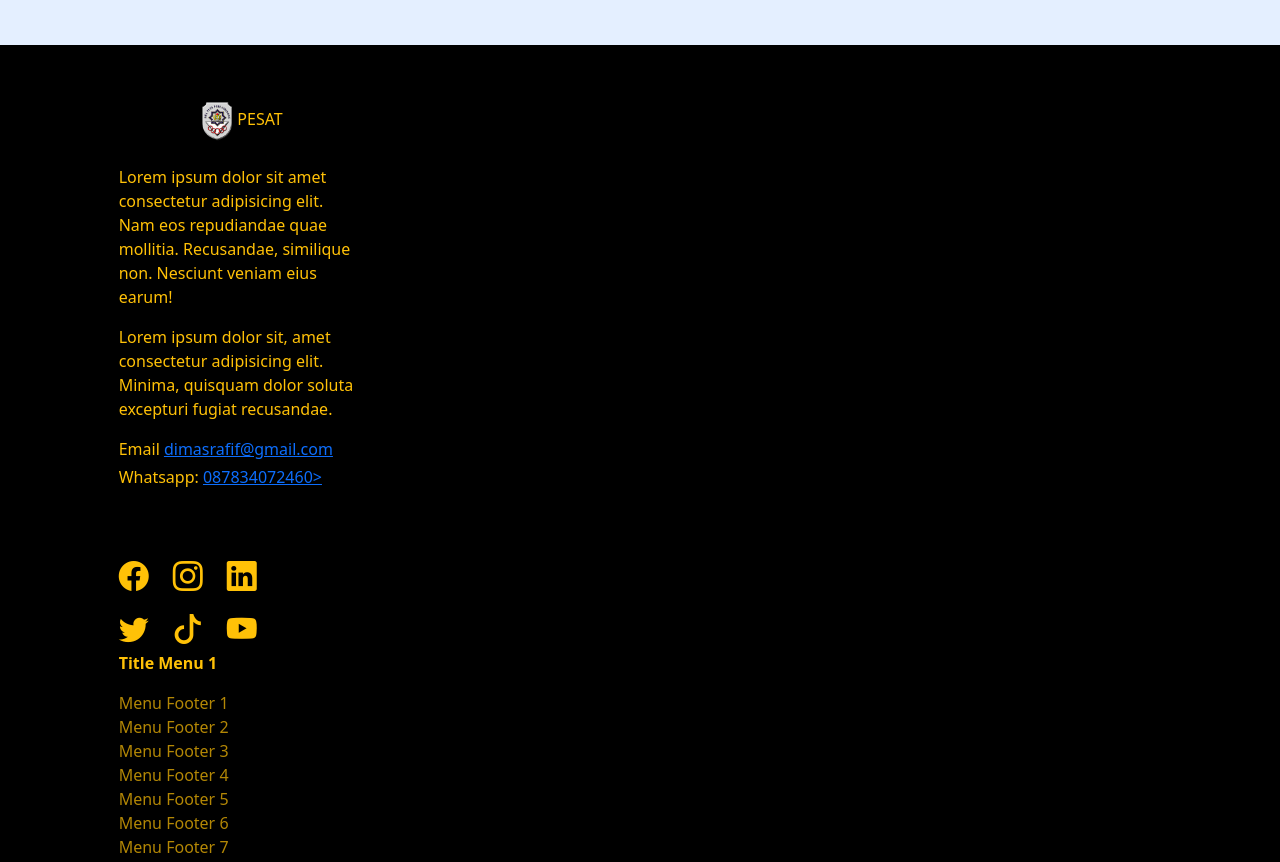
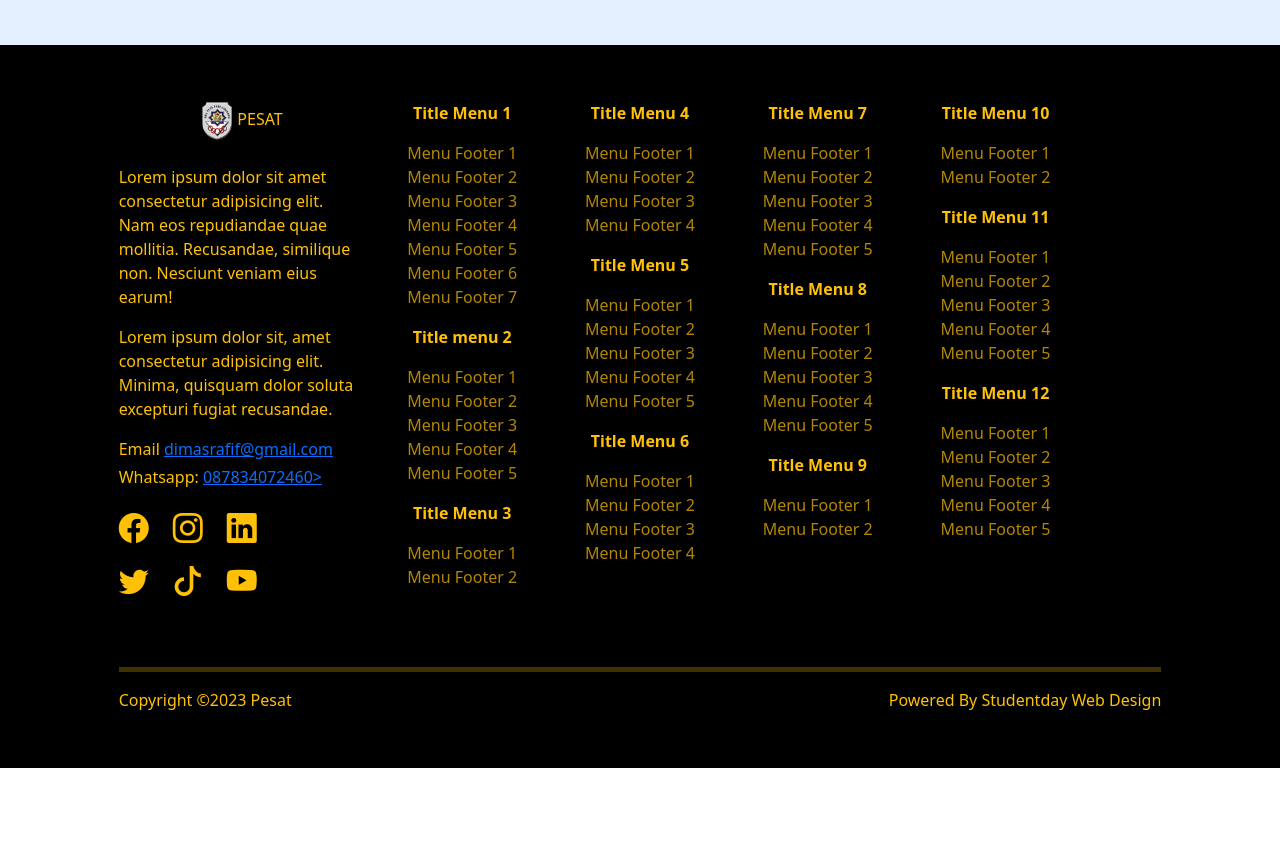
Before and after one commit to dimasrafif/belajar_web_landing_page, a plain HTML site: page index.html in a window 1280 px wide. Shown: the part 4584-5446 px from the top of the page. After the commit the page ends 5352 px from the top, so only its background shows below. Drawn offline with nearby package versions, Linux system fonts and the light colour scheme.

Commit message:
web landing page final

```diff
--- a/index.html
+++ b/index.html
@@ -610,11 +610,11 @@
                 </div>
                 <div class="accordion-item mb-3">
                     <h2 class="accordion-header">
-                      <button class="accordion-button collapsed" type="button" data-bs-toggle="collapse" data-bs-target="#collapseThree" aria-expanded="false" aria-controls="collapseThree">
+                      <button class="accordion-button collapsed" type="button" data-bs-toggle="collapse" data-bs-target="#collapseFour" aria-expanded="false" aria-controls="collapseThree">
                         Accordion Item #4
                       </button>
                     </h2>
-                    <div id="collapsefour" class="accordion-collapse collapse" data-bs-parent="#accordionExample">
+                    <div id="collapseFour" class="accordion-collapse collapse" data-bs-parent="#accordionExample">
                       <div class="accordion-body">
                         <strong>This is the third item's accordion body.</strong> It is hidden by default, until the collapse plugin adds the appropriate classes that we use to style each element. These classes control the overall appearance, as well as the showing and hiding via CSS transitions. You can modify any of this with custom CSS or overriding our default variables. It's also worth noting that just about any HTML can go within the <code>.accordion-body</code>, though the transition does limit overflow.
                       </div>
@@ -622,11 +622,11 @@
                 </div>
                 <div class="accordion-item mb-3">
                     <h2 class="accordion-header">
-                      <button class="accordion-button collapsed" type="button" data-bs-toggle="collapse" data-bs-target="#collapseThree" aria-expanded="false" aria-controls="collapseThree">
+                      <button class="accordion-button collapsed" type="button" data-bs-toggle="collapse" data-bs-target="#collapseFive" aria-expanded="false" aria-controls="collapseThree">
                         Accordion Item #5
                       </button>
                     </h2>
-                    <div id="collapsefive" class="accordion-collapse collapse" data-bs-parent="#accordionExample">
+                    <div id="collapseFive" class="accordion-collapse collapse" data-bs-parent="#accordionExample">
                       <div class="accordion-body">
                         <strong>This is the third item's accordion body.</strong> It is hidden by default, until the collapse plugin adds the appropriate classes that we use to style each element. These classes control the overall appearance, as well as the showing and hiding via CSS transitions. You can modify any of this with custom CSS or overriding our default variables. It's also worth noting that just about any HTML can go within the <code>.accordion-body</code>, though the transition does limit overflow.
                       </div>
@@ -647,7 +647,7 @@
                     <p class="mb-3">Lorem ipsum dolor sit amet consectetur adipisicing elit. Nam eos repudiandae quae mollitia. Recusandae, similique non. Nesciunt veniam eius earum!</p>
                     <p class="mb-3">Lorem ipsum dolor sit, amet consectetur adipisicing elit. Minima, quisquam dolor soluta excepturi fugiat recusandae.</p>
                     <p class="mb-1">Email <a href="mailto:dimasrafif@gmail.com">dimasrafif@gmail.com</a></p>
-                    <p class="mb-3">Whatsapp: <a href="https:wa.me/6287834072460" target="_blank">087834072460></a></div>
+                    <p class="mb-3">Whatsapp: <a href="https:wa.me/6287834072460" target="_blank">087834072460></a></p>
                     <div class="d-flex flex-row mb-2">
                         <a href="https://www.facebook.com" class="text-warning social-icon" target="_blank">
                             <i class="bi bi-facebook"></i>
@@ -671,7 +671,7 @@
                         </a>
                     </div>
                 </div>
-                <div class="col-sm-2 text-center"></div>
+                <div class="col-sm-2 text-center">
                     <div class="mb-3"><strong>Title Menu 1</strong></div>
                     <div class="mb-3">
                         <a href="#" class="menu-footer">Menu Footer 1</a>
@@ -681,6 +681,90 @@
                         <a href="#" class="menu-footer">Menu Footer 5</a>
                         <a href="#" class="menu-footer">Menu Footer 6</a>
                         <a href="#" class="menu-footer">Menu Footer 7</a>
+                    </div>
+                    <div class="mb-3"><strong>Title menu 2</strong></div>
+                    <div class="mb-3">
+                        <a href="#" class="menu-footer">Menu Footer 1</a>
+                        <a href="#" class="menu-footer">Menu Footer 2</a>
+                        <a href="#" class="menu-footer">Menu Footer 3</a>
+                        <a href="#" class="menu-footer">Menu Footer 4</a>
+                        <a href="#" class="menu-footer">Menu Footer 5</a>
+                    </div>
+                    <div class="mb-3"><strong>Title Menu 3</strong></div>
+                    <div class="mb-3">
+                        <a href="#" class="menu-footer">Menu Footer 1</a>
+                        <a href="#" class="menu-footer">Menu Footer 2</a>
+                    </div>
+                </div>
+                <div class="col-sm-2 text-center">
+                    <div class="mb-3"><strong>Title Menu 4</strong></div>
+                    <div class="mb-3">
+                        <a href="#" class="menu-footer">Menu Footer 1</a>
+                        <a href="#" class="menu-footer">Menu Footer 2</a>
+                        <a href="#" class="menu-footer">Menu Footer 3</a>
+                        <a href="#" class="menu-footer">Menu Footer 4</a>
+                    </div>
+                    <div class="mb-3"><strong>Title Menu 5</strong></div>
+                    <div class="mb-3">
+                        <a href="#" class="menu-footer">Menu Footer 1</a>
+                        <a href="#" class="menu-footer">Menu Footer 2</a>
+                        <a href="#" class="menu-footer">Menu Footer 3</a>
+                        <a href="#" class="menu-footer">Menu Footer 4</a>
+                        <a href="#" class="menu-footer">Menu Footer 5</a>
+                    </div>
+                    <div class="mb-3"><strong>Title Menu 6</strong></div>
+                    <div class="mb-3">
+                        <a href="#" class="menu-footer">Menu Footer 1</a>
+                        <a href="#" class="menu-footer">Menu Footer 2</a>
+                        <a href="#" class="menu-footer">Menu Footer 3</a>
+                        <a href="#" class="menu-footer">Menu Footer 4</a>
+                    </div>
+                </div>
+                <div class="col-sm-2 text-center">
+                    <div class="mb-3"><strong>Title Menu 7</strong></div>
+                    <div class="mb-3">
+                        <a href="#" class="menu-footer">Menu Footer 1</a>
+                        <a href="#" class="menu-footer">Menu Footer 2</a>
+                        <a href="#" class="menu-footer">Menu Footer 3</a>
+                        <a href="#" class="menu-footer">Menu Footer 4</a>
+                        <a href="#" class="menu-footer">Menu Footer 5</a>
+                    </div>
+                    <div class="mb-3"><strong>Title Menu 8</strong></div>
+                    <div class="mb-3">
+                        <a href="#" class="menu-footer">Menu Footer 1</a>
+                        <a href="#" class="menu-footer">Menu Footer 2</a>
+                        <a href="#" class="menu-footer">Menu Footer 3</a>
+                        <a href="#" class="menu-footer">Menu Footer 4</a>
+                        <a href="#" class="menu-footer">Menu Footer 5</a>
+                    </div>
+                    <div class="mb-3"><strong>Title Menu 9</strong></div>
+                    <div class="mb-3">
+                        <a href="#" class="menu-footer">Menu Footer 1</a>
+                        <a href="#" class="menu-footer">Menu Footer 2</a>
+                    </div>
+                </div>
+                <div class="col-sm-2 text-center">
+                    <div class="mb-3"><strong>Title Menu 10</strong></div>
+                    <div class="mb-3">
+                        <a href="#" class="menu-footer">Menu Footer 1</a>
+                        <a href="#" class="menu-footer">Menu Footer 2</a>
+                    </div>
+                    <div class="mb-3"><strong>Title Menu 11</strong></div>
+                    <div class="mb-3">
+                        <a href="#" class="menu-footer">Menu Footer 1</a>
+                        <a href="#" class="menu-footer">Menu Footer 2</a>
+                        <a href="#" class="menu-footer">Menu Footer 3</a>
+                        <a href="#" class="menu-footer">Menu Footer 4</a>
+                        <a href="#" class="menu-footer">Menu Footer 5</a>
+                    </div>
+                    <div class="mb-3"><strong>Title Menu 12</strong></div>
+                    <div class="mb-3">
+                        <a href="#" class="menu-footer">Menu Footer 1</a>
+                        <a href="#" class="menu-footer">Menu Footer 2</a>
+                        <a href="#" class="menu-footer">Menu Footer 3</a>
+                        <a href="#" class="menu-footer">Menu Footer 4</a>
+                        <a href="#" class="menu-footer">Menu Footer 5</a>
+                    </div>
                 </div>
             </div>
             <hr style="border-width: 5px;">
```
Lines whose indentation alone changed are shown as unchanged.
